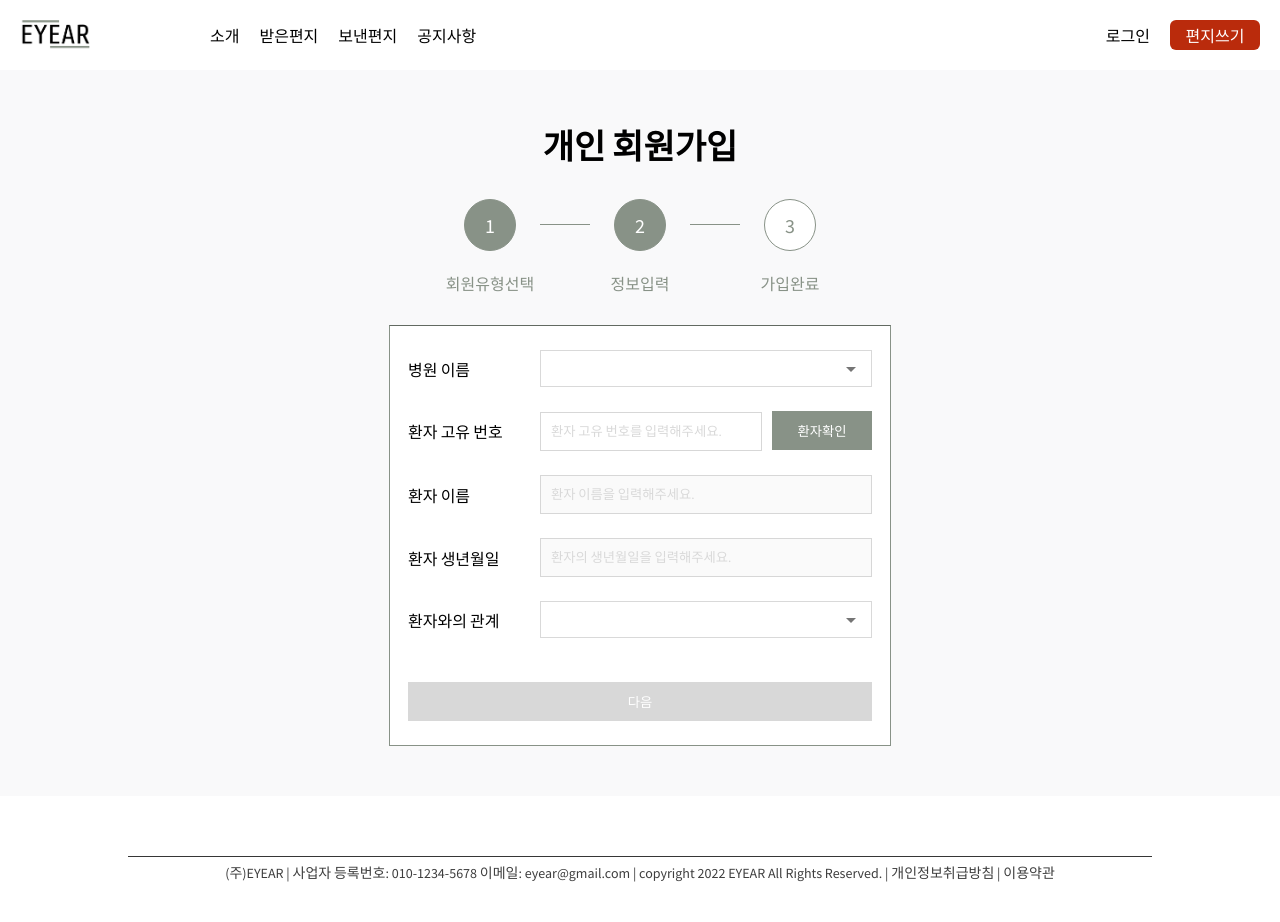
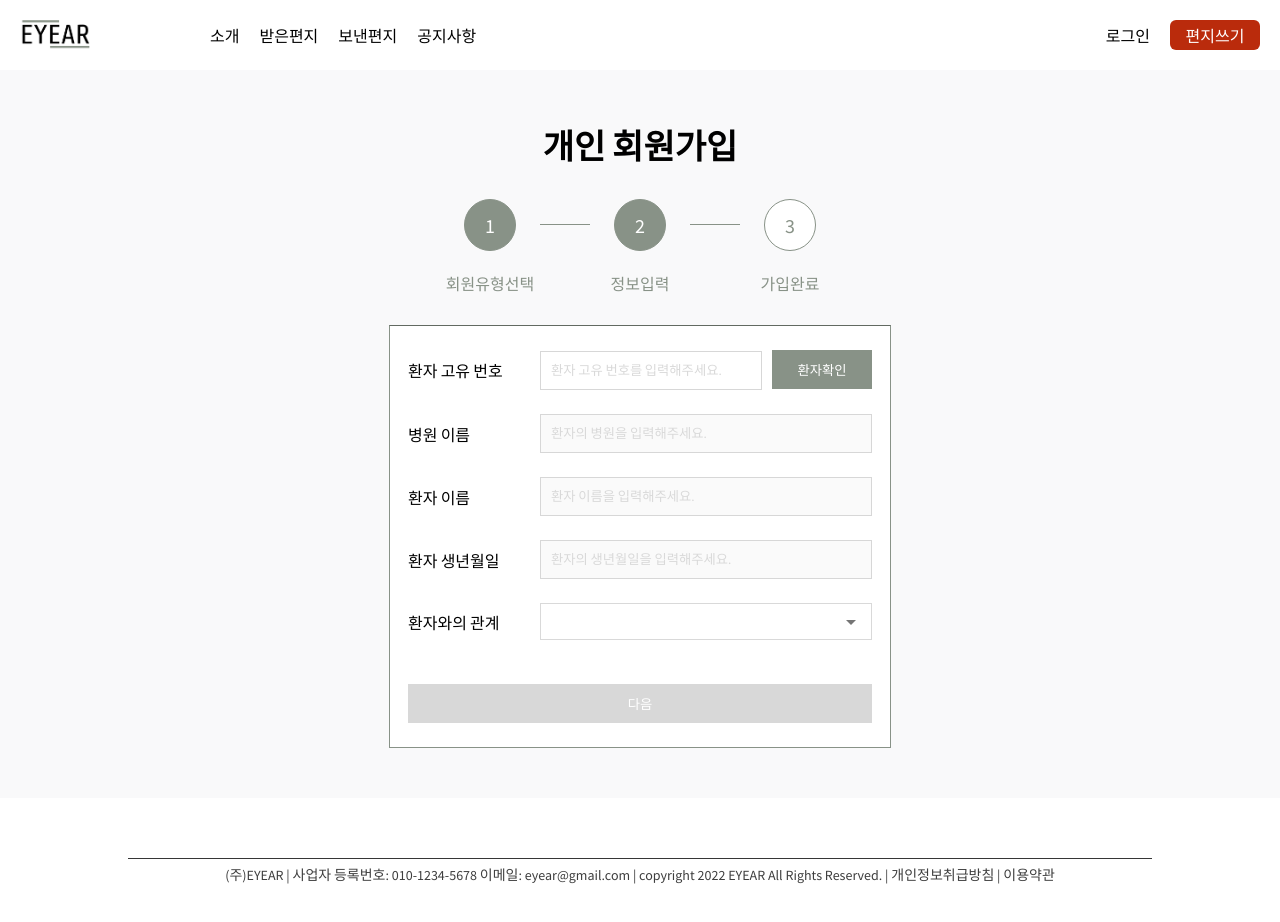
Before and after one commit to eyear22/eyear_frontend, a React (Create React App) app: page /join/user in a window 1280 px wide. Shown: the top 922 px of the page. Built offline with nearby package versions, Linux system fonts and the light colour scheme.

Commit message:
[CHORE] 환자와의 관계값 유지

```diff
--- a/src/components/joinUser/CustomSelect.js
+++ b/src/components/joinUser/CustomSelect.js
@@ -3,7 +3,7 @@ import { useState } from 'react';
 import styled from 'styled-components';
 import { mobile } from '../../utils/responsive';
 
-const CustomSelect = ({ data, onChange }) => {
+const CustomSelect = ({ data, value, onChange }) => {
   const [open, setOpen] = useState(false);
 
   return (
@@ -16,15 +16,16 @@ const CustomSelect = ({ data, onChange }) => {
         onClose={() => {
           setOpen(false);
         }}
-        isOptionEqualToValue={(option, value) => option.id === value.id}
+        isOptionEqualToValue={(option, value) => option.id == value.id}
         getOptionLabel={(option) => option.name}
+        defaultValue={() => (value == '' ? null : data.find((v) => v.name == value))}
         options={data}
         ListboxProps={{
           sx: { fontSize: 14 },
         }}
         renderInput={(params) => <TextField {...params} label="" InputLabelProps={{ style: { fontSize: 14 } }} />}
         onChange={(e, value) => {
-          onChange(value);
+          onChange(value.name);
         }}
       />
     </div>
--- a/src/components/joinUser/FirstInput.js
+++ b/src/components/joinUser/FirstInput.js
@@ -1,11 +1,6 @@
 import styled from 'styled-components';
 import { mobile } from '../../utils/responsive';
 import CustomSelect from './CustomSelect';
-
-const hospitals = [
-  { id: '0', name: '서울요양병원' },
-  { id: '1', name: '인천참사랑요양병원' },
-];
 
 const relations = [
   { id: '0', name: '아들' },
@@ -13,17 +8,13 @@ const relations = [
 ];
 
 const FirstInput = ({ activeIndex, hospitalName, patientId, patientName, patientBirth, relation }) => {
-  // 병원 검색(현재는 임의 값)
-  const searchHospital = () => {
-    hospitalName.onChange('서울요양병원');
-  };
-
   // 환자 확인(현재는 임의 값)
   const checkPatient = () => {
     if (patientId.value == '') alert('환자의 고유번호를 입력해주세요.');
     else {
       patientName.onChange('김대식');
       patientBirth.onChange('1968.08.12');
+      hospitalName.onChange('참사랑요양병원');
     }
   };
 
@@ -39,7 +30,9 @@ const FirstInput = ({ activeIndex, hospitalName, patientId, patientName, patient
     patientId.value == '' ||
     patientName.value == '' ||
     patientBirth.value == '' ||
-    patientBirth.value == null;
+    patientBirth.value == null ||
+    relation.value == '' ||
+    relation.value == null;
 
   // 다음 버튼 눌렀을 때
   const onClick = () => {
@@ -48,10 +41,6 @@ const FirstInput = ({ activeIndex, hospitalName, patientId, patientName, patient
 
   return (
     <Container>
-      <Wrap>
-        <Title>병원 이름</Title>
-        <CustomSelect data={hospitals} onChange={hospitalName.onChange} />
-      </Wrap>
       <Wrap>
         <Title>환자 고유 번호</Title>
         <Right>
@@ -64,6 +53,10 @@ const FirstInput = ({ activeIndex, hospitalName, patientId, patientName, patient
         </Right>
       </Wrap>
       <Wrap>
+        <Title>병원 이름</Title>
+        <FullInput disabled value={hospitalName.value} placeholder="환자의 병원을 입력해주세요." />
+      </Wrap>
+      <Wrap>
         <Title>환자 이름</Title>
         <FullInput disabled value={patientName.value} placeholder="환자 이름을 입력해주세요." />
       </Wrap>
@@ -73,7 +66,7 @@ const FirstInput = ({ activeIndex, hospitalName, patientId, patientName, patient
       </Wrap>
       <Wrap>
         <Title>환자와의 관계</Title>
-        <CustomSelect data={relations} onChange={relation.onChange} />
+        <CustomSelect data={relations} value={relation.value} onChange={relation.onChange} />
       </Wrap>
       <NextButton disabled={checkNull} onClick={() => onClick()}>
         다음
--- a/src/components/joinUser/SecondInput.js
+++ b/src/components/joinUser/SecondInput.js
@@ -37,7 +37,7 @@ const SecondInput = ({ activeIndex, email, userId, sex, username, password, pass
             onChange={(e) => email.onChange(e.target.value)}
             placeholder="이메일을 입력해주세요."
           />
-          <RightButton>인증하기</RightButton>
+          <RightButton>중복확인</RightButton>
         </Right>
       </Wrap>
       <Wrap>
--- a/src/pages/JoinUser.js
+++ b/src/pages/JoinUser.js
@@ -11,7 +11,7 @@ const JoinUser = () => {
   const patientId = useInput('');
   const patientName = useInput('');
   const patientBirth = useInput('');
-  const relation = useInput('sun');
+  const relation = useInput('');
 
   const email = useInput('');
   const userId = useInput('');
@@ -31,10 +31,10 @@ const JoinUser = () => {
     console.log('환자와의 관계', relation.value);
     console.log('이메일', email.value);
     console.log('아이디', userId.value);
-    console.log('성별', sex.value);
+    console.log('성별', sex.value == 1 ? 'female' : 'male');
     console.log('이름', username.value);
     console.log('비밀번호', password.value);
-    goJoinDone();
+    // goJoinDone();
   };
 
   return (
```
